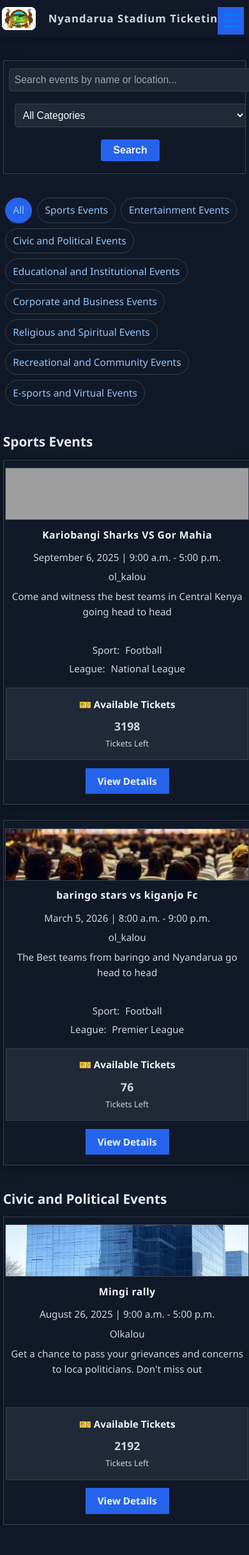
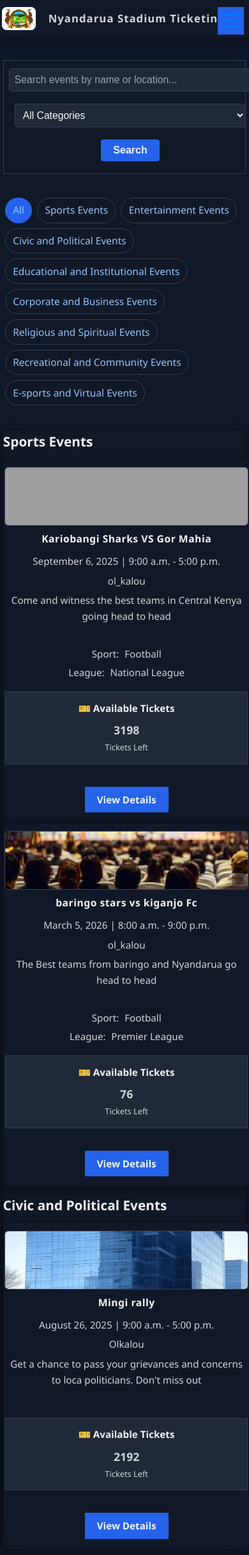
Before and after one commit to G-Andrew-N/stadium_ticketing, a Django app: page /events/events/ in a window 390 px wide. Shown: the whole page at 64% size. Before the commit the page ends 2384 px from the top, so only its background shows below. Run offline with Django 5.2, Linux system fonts and the light colour scheme; data comes from the database, SQL or seed files in the repository; both versions use the stored data as it was after the commit; grey boxes are pictures that could not be loaded.

Commit message:
Refactor event templates and styles; enhance ticket form and confirmation UI
- Updated base.html to improve layout with flexbox and added a main-content wrapper.
- Enhanced event_form.html with improved checkbox styles and accessibility features.
- Modified event_list.html for better responsive design and card styling, including hover effects.
- Added a note in ticket_confirm.html for testers regarding payment simulation.
- Introduced new event thumbnail and QR code images for ticketing.

```diff
--- a/events/templates/base.html
+++ b/events/templates/base.html
@@ -21,11 +21,12 @@
     <style>
         html, body {
             height: 100%;
-            min-height: 100%;
-            margin: 0;
-            padding: 0;
+            min-height: 100vh;
+            display: flex;
+            flex-direction: column;
         }
         body {
+            flex: 1 0 auto;
             display: flex;
             flex-direction: column;
             min-height: 100vh;
@@ -543,7 +544,11 @@
      </nav>
      {% endblock %}
     <div class="container">
-        {% block content %}{% endblock %}
+        {% block content %}
+        <div class="main-content">
+            <!-- ...existing code... -->
+        </div>
+        {% endblock %}
     </div>
     {% if user.is_authenticated %}
     <footer>
--- a/events/templates/events/event_list.html
+++ b/events/templates/events/event_list.html
@@ -9,39 +9,49 @@
     }
     .card-list {
         display: grid;
-        grid-template-columns: repeat(3, minmax(0, 1fr));
-        gap: 1.5rem;
+        grid-template-columns: repeat(auto-fit, minmax(200px, 1fr));
+        gap: 18px;
+        margin-bottom: 32px;
         align-items: stretch;
     }
     .event-card {
-        background: #ffffff;
-        border-radius: 0;
-        box-shadow: none;
-        padding: 2rem 1.5rem;
-        width: 100%;
         display: flex;
         flex-direction: column;
+        justify-content: flex-start;
         align-items: stretch;
-        font-family: 'Segoe UI', 'Roboto', Arial, sans-serif;
-        margin-bottom: 0;
-        transition: none;
-        position: relative;
-        overflow: visible;
-        border: 1px solid #d8dce2;
-        min-height: 620px;
+        max-width: 100%;
+        min-height: 260px;
+        height: 100%;
+        margin: 0;
+        padding: 14px 10px;
+        background: #fff;
+        border-radius: 10px;
+        box-shadow: 0 2px 8px rgba(0,0,0,0.06);
+        transition: box-shadow 0.2s;
+    }
+    .event-card:hover {
+        box-shadow: 0 4px 16px rgba(0,0,0,0.12);
+    }
+    .event-card img {
+        max-height: 90px;
+        min-height: 90px;
+        object-fit: cover;
+        border-radius: 6px;
+        margin-bottom: 10px;
+    }
+    .event-card .card-body {
+        flex: 1 1 auto;
+        display: flex;
+        flex-direction: column;
+        justify-content: space-between;
     }
     .event-card::before {
         content: none;
     }
-    .event-card:hover {
-        box-shadow: none;
-        transform: none;
-        border-color: #d8dce2;
-    }
     .event-thumbnail {
         width: 100%;
         max-width: 100%;
-        height: 180px;
+        height: 100px; /* reduce image height */
         object-fit: cover;
         border-radius: 0;
         box-shadow: none;
@@ -248,13 +258,19 @@
     }
     @media (max-width: 900px) {
         .card-list {
-            grid-template-columns: 1fr;
-            gap: 1.5rem;
+            grid-template-columns: 1fr 1fr;
+            gap: 2rem 1rem;
         }
         .event-card {
             width: 100%;
             min-width: 0;
             min-height: 0;
+        }
+    }
+    @media (max-width: 600px) {
+        .card-list {
+            grid-template-columns: 1fr;
+            gap: 1.5rem 0;
         }
     }
     @media (max-width: 700px) {
@@ -447,6 +463,7 @@
     </div>
     {% for category, events in grouped_events.items %}
         {% if events %}
+            <div class="category-section">
                 <h2 style="color:#0052cc; margin-bottom:0.7rem; margin-top:2.2rem; font-size:1.3rem;">{{ category }}</h2>
                 <div class="card-list">
                     {% for event in events %}
@@ -506,8 +523,6 @@
                 {% endfor %}
             </div>
         {% endif %}
-    {% empty %}
-        <div>No events available at the moment. Please check back soon!</div>
     {% endfor %}
 <script>
     // Show/hide sport type and league selects based on event type selection
--- a/tickets/templates/tickets/ticket_confirm.html
+++ b/tickets/templates/tickets/ticket_confirm.html
@@ -3,6 +3,7 @@
 {% block title %}Ticket Purchase Confirmation | Stadium Ticketing{% endblock %}
 
 {% block content %}
+<div class="main-content">
 <style>
     .confirm-section {
         max-width: 500px;
@@ -114,6 +115,9 @@
     }
 </style>
 <div class="container">
+    <div class="confirm-section" style="background: #fffbe6; border: 1px solid #ffe58f; color: #ad8b00; margin-bottom: 1.5rem; padding: 1rem 1.2rem; border-radius: 8px; text-align: center; font-size: 1.04rem;">
+        <strong>Note for Testers:</strong> Payments are currently simulated for phase 1 testing. No real payment is processed. Real payment methods will be added in a future update.
+    </div>
     <div class="confirm-section">
         <h2>Thank You! Your Ticket{% if tickets|length > 1 %}s{% endif %} Have Been Purchased.</h2>
         <div class="ticket-summary">
@@ -147,4 +151,5 @@
         <a href="{% url 'event_list' %}" class="cta">Browse More Events</a>
     </div>
 </div>
+</div>
 {% endblock %}
```
Also changed, not shown: events/templates/events/event_form.html (+16 -12 lines), db.sqlite3, media/event_thumbnails/event.jpg (added), media/ticket_qrcodes/ticket_52_qr.png (added), media/ticket_qrcodes/ticket_53_qr.png (added). Lines whose indentation alone changed are shown as unchanged.
